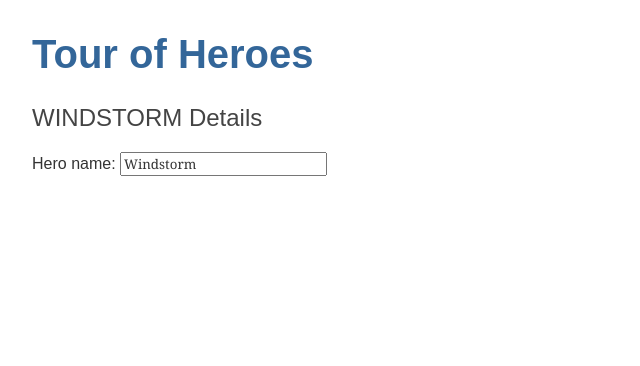
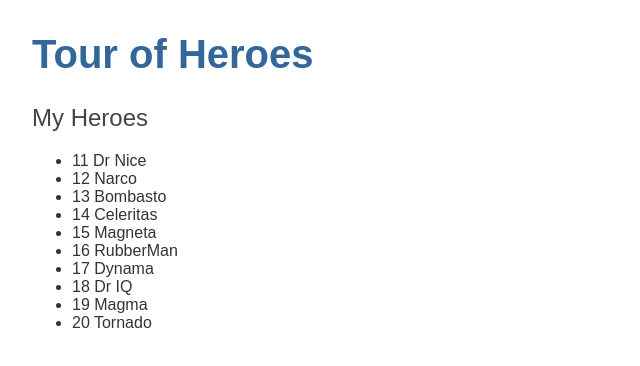
Before and after one commit to EeveeInGaa/tour-of-heroes, an Angular app: page / in a window 1280 px wide. Shown: the top 366 px of the page, without its empty margins (0-640 px from the left). Built offline with nearby package versions, Linux system fonts and the light colour scheme.

Commit message:
feat: adds list of heros

```diff
--- a/src/app/components/heroes/heroes.component.html
+++ b/src/app/components/heroes/heroes.component.html
@@ -1,5 +1,6 @@
-<h2>{{hero.name | uppercase}} Details</h2>
-<div>
-    <label for="name">Hero name: </label>
-    <input type="text" id="name" [(ngModel)]="hero.name" placeholder="name">
-  </div>
+<h2>My Heroes</h2>
+<ul class="heroes">
+    <li *ngFor="let hero of heroes">
+        <span class="badge">{{ hero.id }}</span> {{hero.name}}
+    </li>
+</ul>
--- a/src/app/components/heroes/heroes.component.ts
+++ b/src/app/components/heroes/heroes.component.ts
@@ -1,5 +1,6 @@
 import { Component, OnInit } from '@angular/core';
 import { Hero } from '../../interfaces/hero.interface';
+import { HEROES } from "../../mock-heroes";
 
 @Component({
   selector: 'app-heroes',
@@ -8,10 +9,7 @@
 })
 export class HeroesComponent implements OnInit {
 
-  hero: Hero = {
-    id: 1,
-    name: 'Windstorm'
-  };
+  heroes = HEROES;
 
   constructor() { }
 
--- /dev/null
+++ b/src/app/mock-heroes.ts
@@ -0,0 +1,14 @@
+import { Hero } from './interfaces/hero.interface';
+
+export const HEROES: Hero[] = [
+  { id: 11, name: 'Dr Nice' },
+  { id: 12, name: 'Narco' },
+  { id: 13, name: 'Bombasto' },
+  { id: 14, name: 'Celeritas' },
+  { id: 15, name: 'Magneta' },
+  { id: 16, name: 'RubberMan' },
+  { id: 17, name: 'Dynama' },
+  { id: 18, name: 'Dr IQ' },
+  { id: 19, name: 'Magma' },
+  { id: 20, name: 'Tornado' }
+];
```
